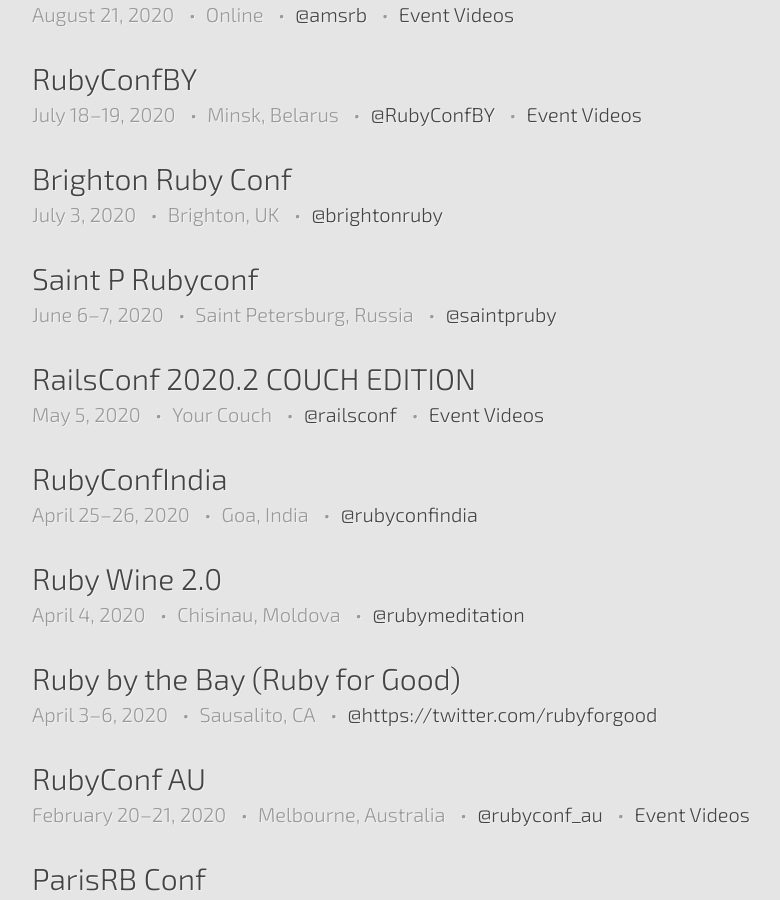
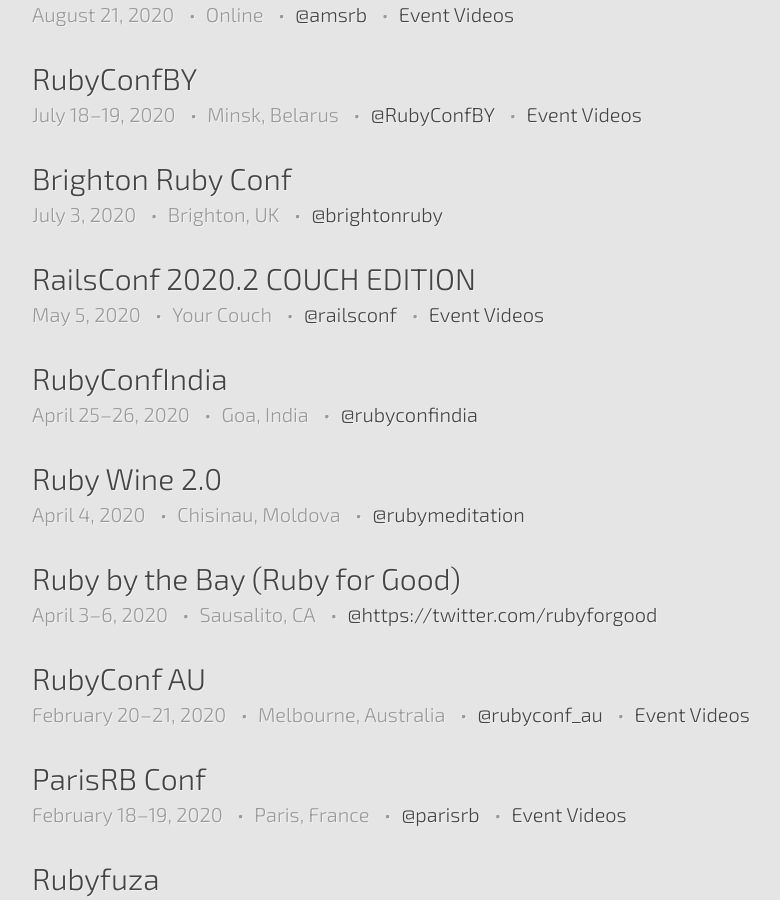
Before and after one commit to ruby-conferences/ruby-conferences.github.io, a Jekyll site: the page built from past/index.html, in a window 1280 px wide and 900 px high, scrolled down 1302 px. Shown: the whole window, without its empty margins (208-988 px from the left). Built offline with Jekyll 4.4.1, drawn with Linux system fonts in a browser that asks for light colours.

Commit message:
Remove Saint P Rubyconf 2020

```diff
--- a/_data/conferences.yml
+++ b/_data/conferences.yml
@@ -1917,13 +1917,6 @@
   twitter: railsconf
   video_link: https://www.youtube.com/playlist?list=PLE7tQUdRKcyZ-TzxlxdLvh6tDUfZHqm76
 
-- name: Saint P Rubyconf
-  location: Saint Petersburg, Russia
-  start_date: 2020-06-06
-  end_date: 2020-06-07
-  url: https://spbrubyconf.ru/
-  twitter: saintpruby
-
 - name: Brighton Ruby Conf
   location: Brighton, UK
   start_date: 2020-07-03
```
